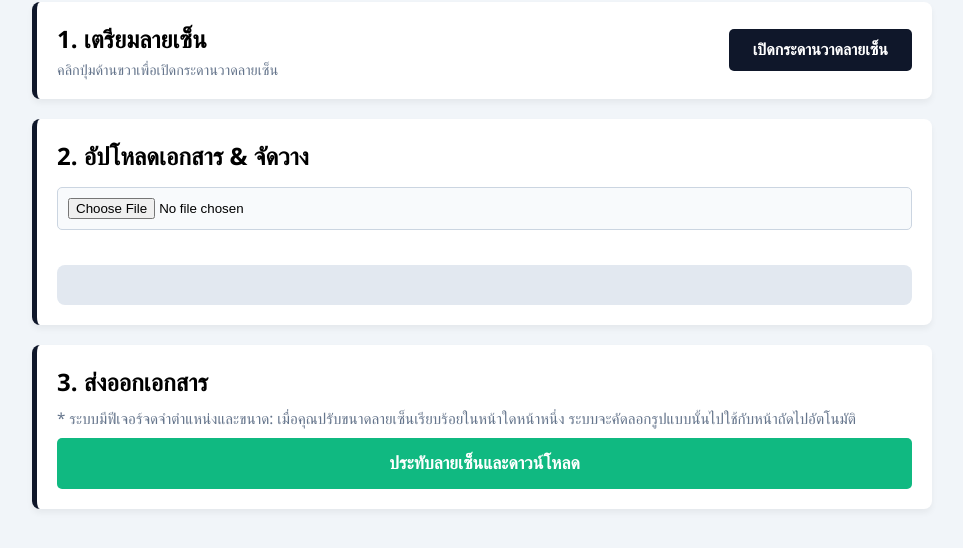
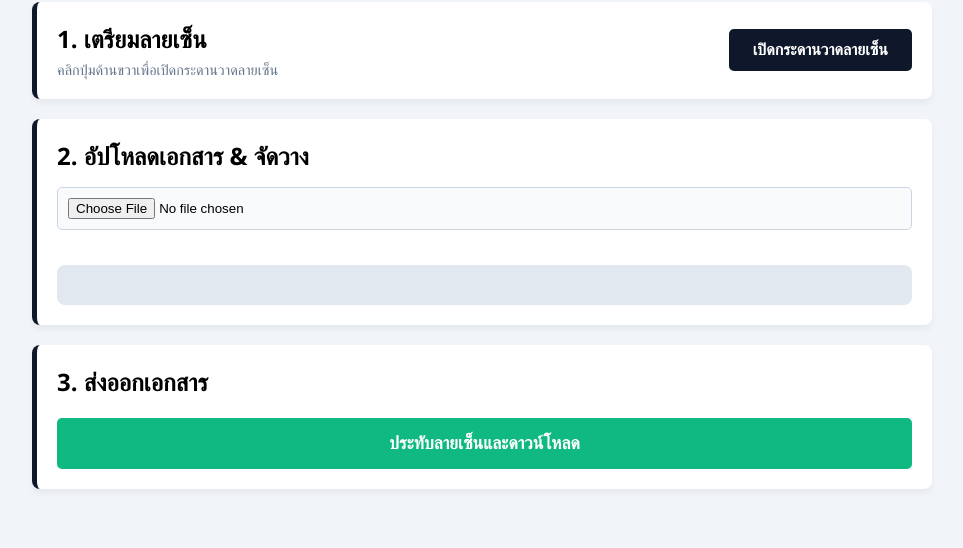
Before and after one commit to Kittikoon-Jay/pdf-signer, a plain HTML site: page index.html in a window 1280 px wide. Shown: the part 104-652 px from the top of the page, without its empty margins (158-1121 px from the left). Drawn offline with nearby package versions, Linux system fonts and the light colour scheme; a script that the page names is missing.

Commit message:
Update index.html

```diff
--- a/index.html
+++ b/index.html
@@ -125,7 +125,6 @@
 
     <div class="step-box" style="display: block;">
         <h2 style="margin:0 0 10px 0;">3. ส่งออกเอกสาร</h2>
-        <p style="margin:0; color:#64748b; font-size:0.95rem;">* ระบบมีฟีเจอร์จดจำตำแหน่งและขนาด: เมื่อคุณปรับขนาดลายเซ็นเรียบร้อยในหน้าใดหน้าหนึ่ง ระบบจะคัดลอกรูปแบบนั้นไปใช้กับหน้าถัดไปอัตโนมัติ</p>
         <button class="btn btn-success" id="export-btn">ประทับลายเซ็นและดาวน์โหลด</button>
     </div>
 </div>
```
